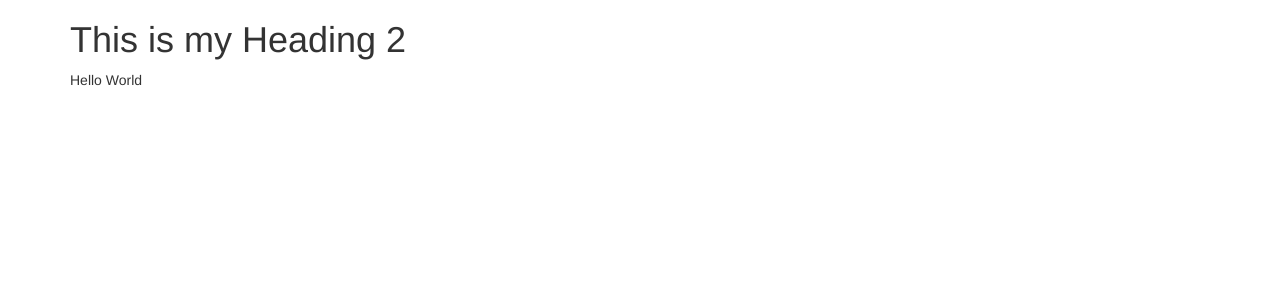
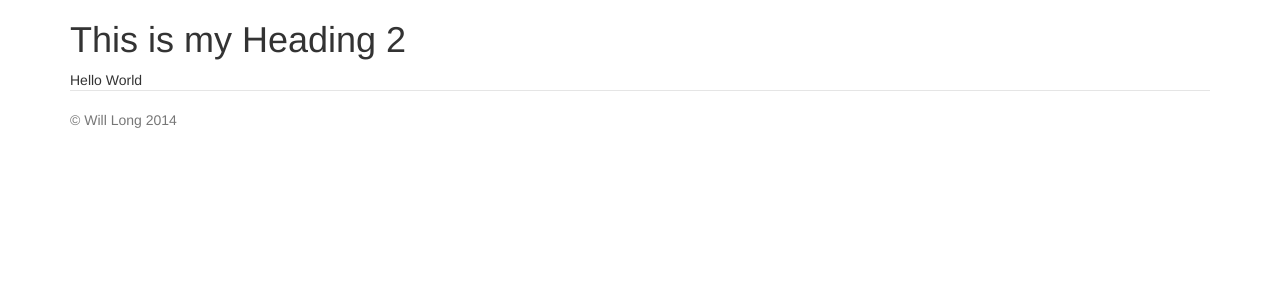
Before and after one commit to ueliem/ueliem.github.io, a Jekyll site: the page built from index.html, in a window 1280 px wide. Shown: the top 300 px of the page. Built offline with Jekyll 4.4.1, drawn with Linux system fonts in a browser that asks for light colours; nearby versions of some CDN libraries.

Commit message:
Added footer contents and style.

```diff
--- a/_includes/footer.html
+++ b/_includes/footer.html
@@ -0,0 +1,3 @@
+<div class="footer">
+    <p>© Will Long 2014</p>
+</div>
--- a/_layouts/default.html
+++ b/_layouts/default.html
@@ -5,6 +5,7 @@
         <meta http-equiv="X-UA-Compatible" content="IE=edge">
         <meta name="viewport" content="width=device-width, initial-scale=1">
         <link href="css/bootstrap.min.css" rel="stylesheet">
+        <link href="css/main.css" rel="stylesheet">
         <title>{{ page.title }}</title>
     </head>
     <body>
--- /dev/null
+++ b/css/main.css
@@ -0,0 +1,5 @@
+.footer {
+    padding-top: 19px;
+    color: #777;
+    border-top: 1px solid #E5E5E5;
+}
```
